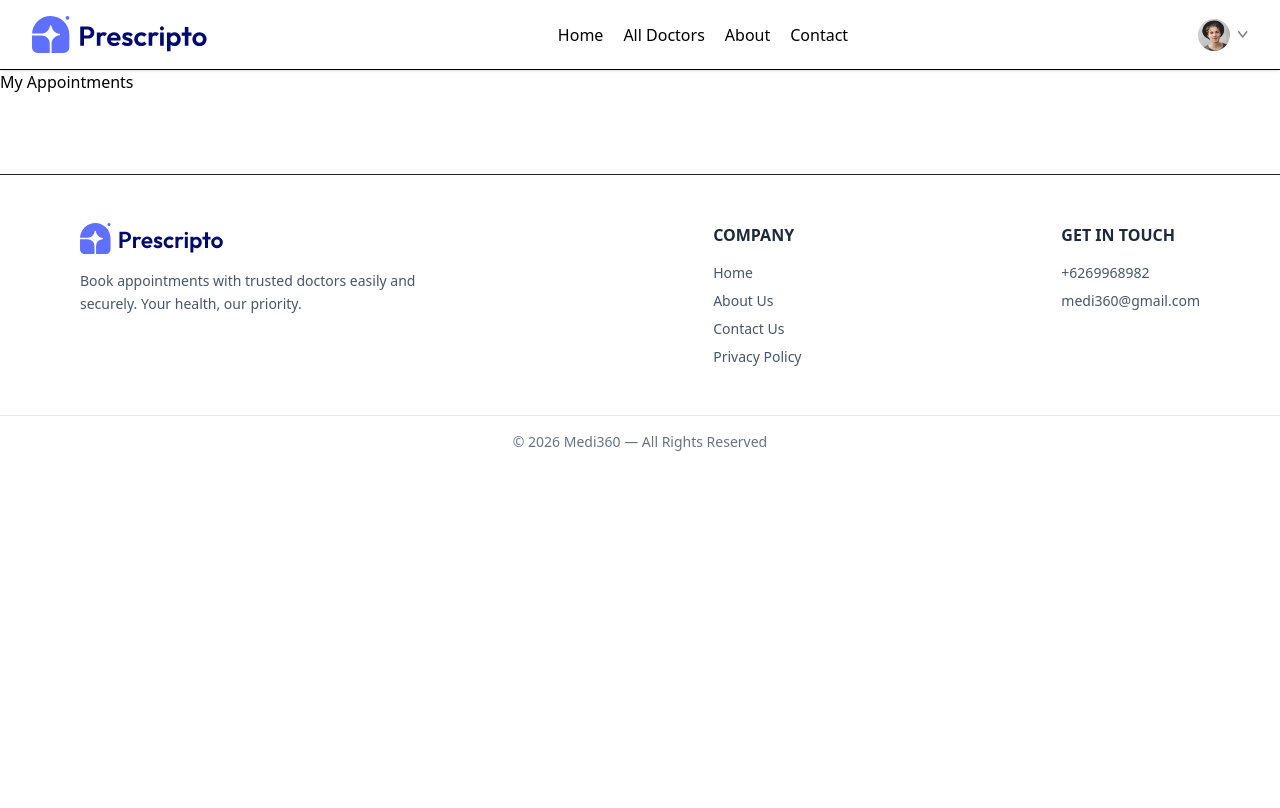
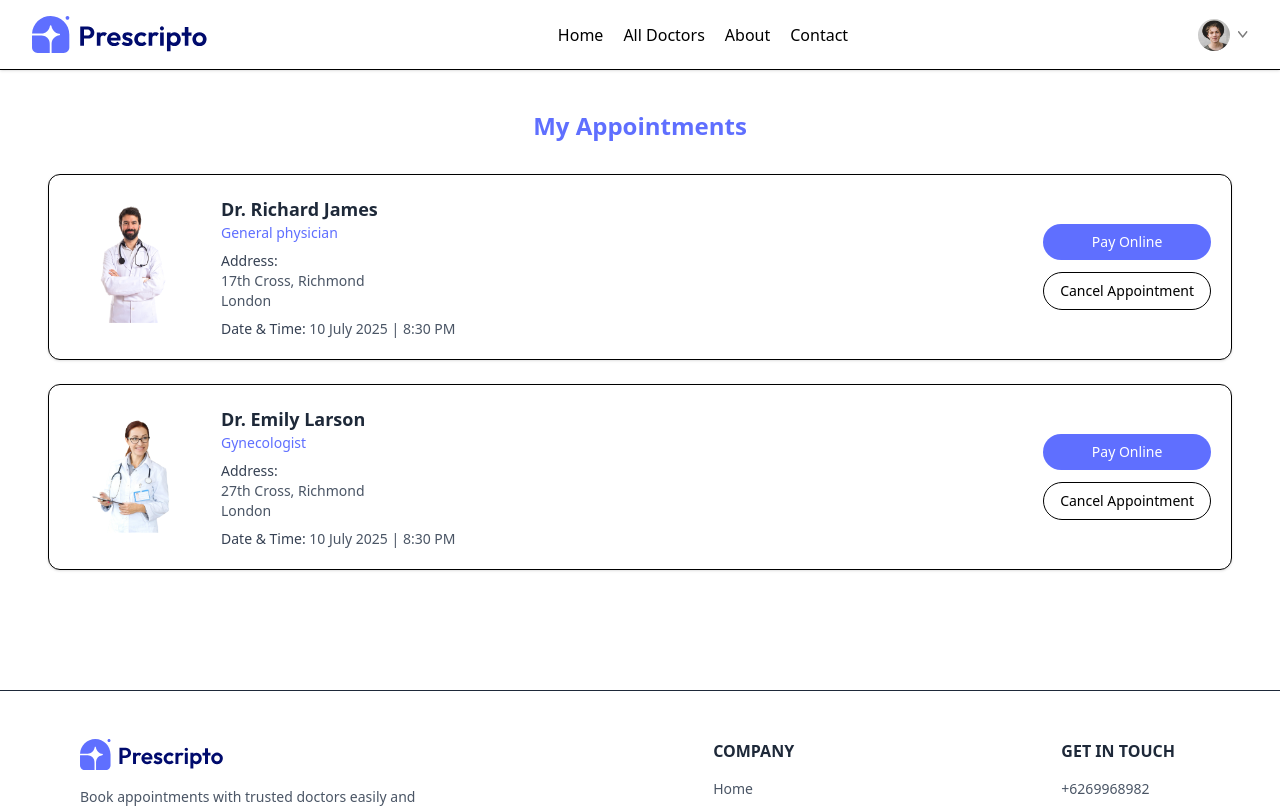
Before and after one commit to Piyush-Mishra-IIITB/MedLink360, a React (Vite) app in the folder frontend/: page /my-appointments in a window 1280 px wide. Shown: the top 808 px of the page. Built offline with nearby package versions, Linux system fonts and the light colour scheme.

Commit message:
added my appointmentpage

```diff
--- a/frontend/src/pages/MyAppointments.jsx
+++ b/frontend/src/pages/MyAppointments.jsx
@@ -1,7 +1,70 @@
-import React from 'react';
+import React, { useContext } from "react";
+import { AppContext } from "../context/AppContext";
+
 function MyAppointments() {
-    return (  <h3>My Appointments</h3>
-    );
+  const { doctors } = useContext(AppContext);
+
+  return (
+    <div className="px-6 md:px-12 py-10">
+      <h3 className="text-2xl font-semibold mb-8 text-primary text-center">
+        My Appointments
+      </h3>
+
+      <div className="flex flex-col gap-6">
+        {doctors.slice(0, 2).map((item, index) => (
+          <div
+            key={index}
+            className="flex flex-col md:flex-row gap-6 bg-white p-5 rounded-xl shadow-sm border hover:shadow-2xl hover:-translate-y-1 transition-all duration-300"
+          >
+            {/* Doctor Image */}
+            <img
+              src={item.image}
+              alt="doctor"
+              className="w-32 h-32 object-cover rounded-lg"
+            />
+
+            {/* Info */}
+            <div className="flex-1 text-sm text-gray-600">
+              <p className="text-lg font-semibold text-gray-800">{item.name}</p>
+              <p className="text-primary">{item.speciality}</p>
+
+              <div className="mt-2">
+                <p className="font-medium text-gray-700">Address:</p>
+                <p>{item.address.line1}</p>
+                <p>{item.address.line2}</p>
+              </div>
+
+              <p className="mt-2">
+                <span className="font-medium text-gray-700">Date & Time:</span>{" "}
+                10 July 2025 | 8:30 PM
+              </p>
+            </div>
+
+            {/* Buttons */}
+            <div className="flex md:flex-col gap-3 justify-center">
+              <button
+                className="px-4 py-2 rounded-full bg-primary text-white text-sm
+hover:shadow-lg hover:-translate-y-0.5
+transition-all duration-300 ease-in-out"
+              >
+                Pay Online
+              </button>
+
+              <button
+                className="px-4 py-2 rounded-full border text-sm
+hover:bg-red-50 hover:border-red-400 hover:text-red-500
+hover:shadow-md hover:-translate-y-0.5
+active:scale-95
+transition-all duration-300 ease-in-out"
+              >
+                Cancel Appointment
+              </button>
+            </div>
+          </div>
+        ))}
+      </div>
+    </div>
+  );
 }
 
 export default MyAppointments;
```
